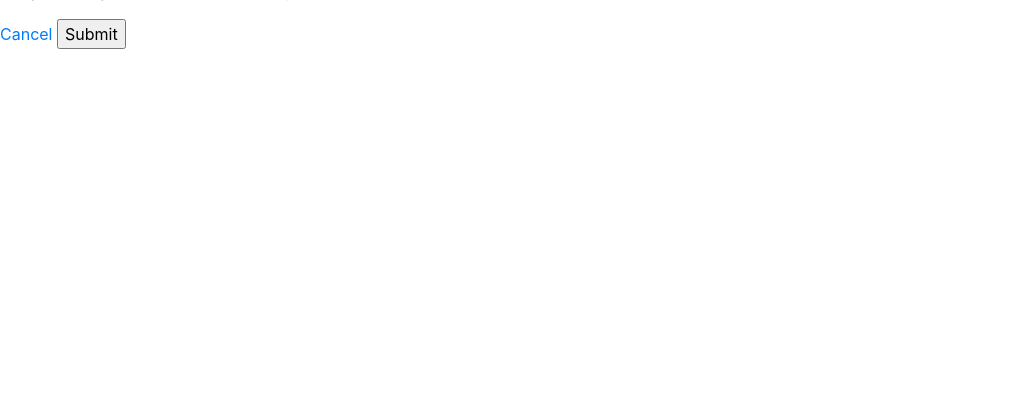
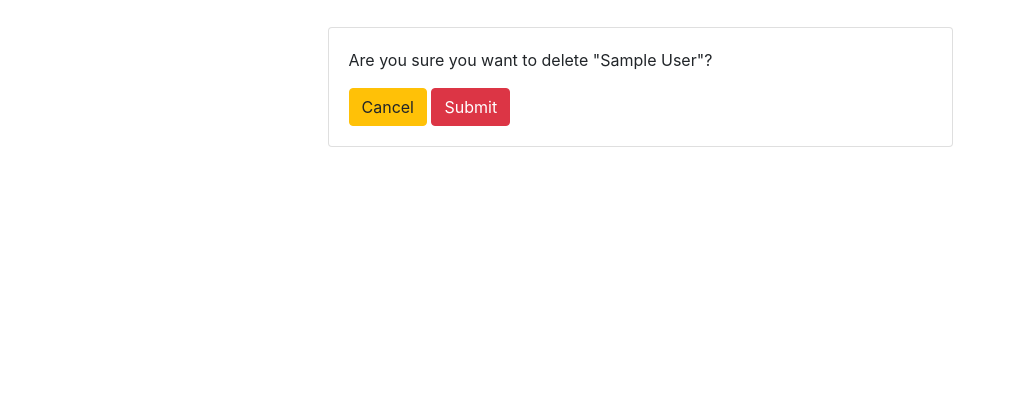
Before and after one commit to gurnitha/django-ytb-dennis-ivy-crm, a Django app: page /order/delete/1/ in a window 1280 px wide. Shown: the part 353-773 px from the top of the page, without its empty margins (0-1015 px from the left). Run offline with Django 3.2, Linux system fonts and the light colour scheme; tables that the repository leaves empty hold one stand-in row (values such as "Sample post"); some libraries are stand-ins or nearby versions.

Commit message:
7.2 Stying the delete form page

```diff
--- a/apps/accounts/templates/accounts/delete.html
+++ b/apps/accounts/templates/accounts/delete.html
@@ -5,6 +5,11 @@
 
 {% block content %}
 
+<br><br>
+
+<div class="row">
+	<div class="col-md-6" style="margin: 0 auto;">
+		<div class="card card-body">
 			<!-- Question -->
 			<p>Are you sure you want to delete "{{item}}"?</p>
 
@@ -12,9 +17,13 @@
 			<form action="{% url 'accounts:deleteOrder' item.id %}" method="POST">
 				{% csrf_token %}
 
-	<a href="{% url 'accounts:home' %}">Cancel</a>
-	<input type="submit" name="Confirm">
+				<a class="btn btn-warning" href="{% url 'accounts:home' %}">Cancel</a>
+				<input class="btn btn-danger" type="submit" name="Confirm">
 			</form>
+
+		</div>
+	</div>
+</div>
 
 
 {% endblock content %}
```
Also changed, not shown: README.md. Lines whose indentation alone changed are shown as unchanged.
